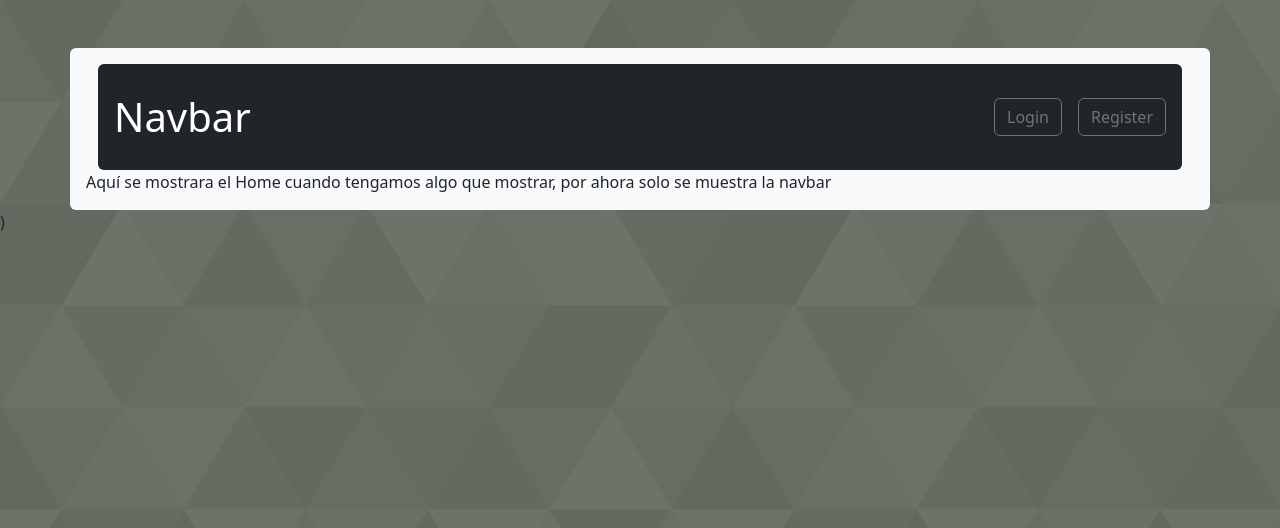
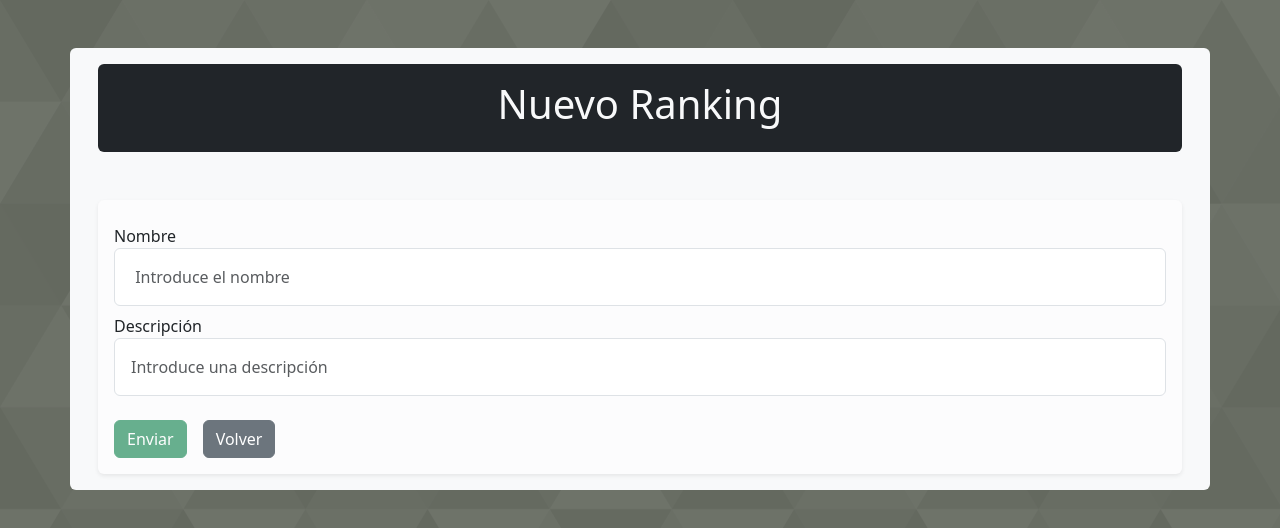
Before and after one commit to let-s-rol/Gamifica-front, an Angular app in the folder Frontend/: page /newRanking in a window 1280 px wide. Before the commit this address led to /. Shown: the top 528 px of the page. Built offline with nearby package versions, Linux system fonts and the light colour scheme.

Commit message:
Dale da, form

```diff
--- a/Frontend/src/app/app-routing/app-routing.module.ts
+++ b/Frontend/src/app/app-routing/app-routing.module.ts
@@ -9,6 +9,7 @@ import { RegisterComponent } from '../register/register.component';
 import { PendentUserComponent } from '../pendent-user/pendent-user.component';
 import { ShowRankingComponent } from '../ranking/show-ranking/show-ranking.component';
 import { TareasTeacherComponent } from '../ranking/show-ranking/tareas-teacher/tareas-teacher.component';
+import { NewRankingComponent } from '../ranking/show-ranking/new-ranking/new-ranking.component';
 
 const routes: Routes = [
   { path: '', component: HomeComponent },
@@ -18,6 +19,7 @@ const routes: Routes = [
   { path: 'login', component: LoginComponent },
   { path: 'register', component: RegisterComponent},
   { path: 'pendentList', component: PendentUserComponent},
+  { path: 'newRanking', component: NewRankingComponent},
   { path: '**', redirectTo: '/', pathMatch: 'full' },
 ];
 
--- a/Frontend/src/app/app.module.ts
+++ b/Frontend/src/app/app.module.ts
@@ -19,6 +19,7 @@ import { TeacherRankingListComponent } from './ranking/teacher-ranking-list/teac
 import { PendentUserComponent } from './pendent-user/pendent-user.component';
 import { TareasAlumnosComponent } from './ranking/show-ranking/tareas-alumnos/tareas-alumnos.component';
 import { TareasTeacherComponent } from './ranking/show-ranking/tareas-teacher/tareas-teacher.component';
+import { NewRankingComponent } from './ranking/show-ranking/new-ranking/new-ranking.component';
 
 @NgModule({
   declarations: [
@@ -34,6 +35,7 @@ import { TareasTeacherComponent } from './ranking/show-ranking/tareas-teacher/ta
     PendentUserComponent,
     TareasAlumnosComponent,
     TareasTeacherComponent,
+    NewRankingComponent,
   ],
   imports: [
     HttpClientModule,
--- /dev/null
+++ b/Frontend/src/app/ranking/show-ranking/new-ranking/new-ranking.component.html
@@ -0,0 +1,50 @@
+<!-- Crear tarea -->
+
+<!-- TODO hacer nueva tarea cuando brayan me diga que pasa de informacion -->
+
+<div class="container bg-light mt-5 p-3 rounded">
+    <div class="container">
+      <div class="p-3 bg-dark rounded mb-4">
+        <h1 class="text-light text-center">Nuevo Ranking</h1>
+      </div>
+
+      <div class="shadow-sm container bg-light-subtle mt-5 p-3 rounded">
+        <form novalidate [formGroup]="user" (submit)="send()">
+          <!--    Input nombre -->
+          <div class="mt-2 form-group">
+            <label for="name"> Nombre </label>
+            <input
+              type="text"
+              id="name"
+              class=".text-muted p-3 form-control"
+              formControlName="name"
+              placeholder=" Introduce el nombre"
+            />
+          </div>
+
+          <!--    Input Enunciado -->
+          <div class="mt-2 form-group">
+            <label for="task">Descripción </label>
+            <input
+              type="text"
+              id="task"
+              class=".text-muted p-3 form-control"
+              formControlName="task"
+              placeholder="Introduce una descripción"
+            />
+          </div>
+
+          <!--    botton de enviar-->
+          <div>
+            <br />
+            <button class="btn btn-success" [disabled]="user.invalid">
+              Enviar
+            </button>
+            <button [routerLink]="'/user'" class="btn ms-3 btn-secondary">
+              Volver
+            </button>
+          </div>
+        </form>
+      </div>
+    </div>
+  </div>
--- /dev/null
+++ b/Frontend/src/app/ranking/show-ranking/new-ranking/new-ranking.component.ts
@@ -0,0 +1,25 @@
+import { Component, OnInit } from '@angular/core';
+import { FormControl, FormGroup, Validators } from '@angular/forms';
+
+@Component({
+  selector: 'app-new-ranking',
+  templateUrl: './new-ranking.component.html',
+  styleUrls: ['./new-ranking.component.css']
+})
+export class NewRankingComponent implements OnInit {
+
+  user!: FormGroup;
+  constructor() {
+    this.user = new FormGroup({
+      name: new FormControl('', [Validators.required, Validators.minLength(3)]),
+      task: new FormControl('', [Validators.required, Validators.minLength(3)]),
+    });
+  }
+
+  send() {
+    // TODO Hacer enlace y que guarde el enunciado
+
+  }
+
+  ngOnInit(): void { }
+}
--- a/Frontend/src/app/ranking/show-ranking/show-ranking.component.ts
+++ b/Frontend/src/app/ranking/show-ranking/show-ranking.component.ts
@@ -1,6 +1,6 @@
 import { Component, Inject, OnInit } from '@angular/core';
 import { Ranking } from 'src/app/inferfaces/Ranking';
-import { SharedService } from 'src/app/services/shared/shared.service';
+
 
 
 @Component({
@@ -12,7 +12,7 @@ export class ShowRankingComponent implements OnInit {
   ranking!: Ranking[];
   rankingName:string= "Daw2";
 
-  constructor(@Inject(SharedService) private sharedService: SharedService) {
+  constructor() {
     const rankingListJSON: string = `{
       "users": [
         {
--- a/Frontend/src/app/ranking/teacher-ranking-list/teacher-ranking-list.component.html
+++ b/Frontend/src/app/ranking/teacher-ranking-list/teacher-ranking-list.component.html
@@ -44,6 +44,6 @@
   </div>
 
   <!-- TODO CRear ranking -->
-  <button type="submit" class="btn p-2 m-4 btn-primary">Crear ranking</button>
+  <button [routerLink]="'/newRanking'" type="submit" class="btn p-2 m-4 btn-primary">Crear Ranking</button>
   <button [routerLink]="'/pendentList'" type="submit" class="btn p-2 btn-warning">Alumnos pendientes</button>
 </div>
--- a/Frontend/src/app/services/users/users.service.ts
+++ b/Frontend/src/app/services/users/users.service.ts
@@ -18,7 +18,7 @@ export class UsersService {
 
     const headers = {
       'Content-Type': 'application/json',
-      'Authorization': 'Bearer ' + localStorage.getItem('acces_token')
+      'Authorization': 'Bearer ' + localStorage.getItem('access_token')
   };
     return this._http.get<User[]>(this.Url + 'user', { headers, withCredentials: true }).pipe(
 
--- a/Frontend/src/app/user-panel/user-panel.component.html
+++ b/Frontend/src/app/user-panel/user-panel.component.html
@@ -1,22 +1,14 @@
 <div class="shadow-sm container bg-light-subtle mt-5 p-3 rounded">
-  <h1 class="text-dark text-center">Tu Cuenta
+  <h1 class="text-dark text-center">Tu cuenta
 
 
   </h1>
   <div class="container-sm">
     <form class="flex" novalidate [formGroup]="user" (submit)="send()">
-      <div
-        style="width: 100ch"
-        class="shadow-sm p-3 m-1 mb-5 bg-body-tertiary rounded"
-      >
+      <div style="width: 100ch" class="shadow-sm p-3 m-1 mb-5 bg-body-tertiary rounded">
         <div class="" *ngFor="let eq of usersList">
           <div class="d-flex justify-content-center">
-            <img
-              class=""
-              style="width: 200px; height: 200px"
-              src="{{ eq.img }}"
-              alt="user Photo"
-            />
+            <img class="" style="width: 200px; height: 200px" src="{{ eq.img }}" alt="user Photo" />
           </div>
 
           <div class="">
@@ -34,12 +26,9 @@
         </div>
       </div>
 
-      <div
-        style="width: 100ch"
-        class="shadow-sm p-3 m-1 mb-5 bg-body-tertiary rounded"
-      >
-        <div *ngFor="let eq of usersList">
-          <div *ngIf="eq.school !== null">
+      <div style="width: 100ch" class="shadow-sm p-3 m-1 mb-5 bg-body-tertiary rounded">
+        <div *ngFor="let eq of usersListX">
+          <div >
             <table class="mt-3 table table-striped table-secondary">
               <!-- TODO, pasar esto a formulario y dejar editar los valores que de foto correo y contraseña -->
               <tbody>
@@ -71,22 +60,16 @@
     </form>
 
     <!-- Alumnos -->
-    <div *ngFor="let eq of usersList">
-      <div
-        *ngIf="eq.rol == 'student'"
-        class="shadow-sm p-3 m-1 mb-5 bg-body-tertiary rounded"
-      >
+    <div *ngFor="let eq of usersListX">
+      <div *ngIf="eq.rol == 'student'" class="shadow-sm p-3 m-1 mb-5 bg-body-tertiary rounded">
         <div style="height: 250px; margin: auto">
-          <app-ranking-list  [userInput]="usersList"></app-ranking-list>
+          <app-ranking-list [userInput]="usersList"></app-ranking-list>
         </div>
       </div>
     </div>
 
-    <div *ngFor="let eq of usersList">
-      <div
-        *ngIf="eq.rol == 'teacher'"
-        class="shadow-sm p-3 m-1 mb-5 bg-body-tertiary rounded"
-      >
+    <div *ngFor="let eq of usersListX">
+      <div *ngIf="eq.rol == 'teacher'" class="shadow-sm p-3 m-1 mb-5 bg-body-tertiary rounded">
         <div style="height: 250px; margin: auto">
           <app-teacher-ranking-list></app-teacher-ranking-list>
         </div>
@@ -94,7 +77,7 @@
     </div>
 
     <button class="btn p-3 m-3 btn-secondary" ng>
-      <a [routerLink]="['/']" class="nav-link"> Volver al Home? </a>
+      <a [routerLink]="['/']" class="nav-link"> ¿Volver al Home? </a>
     </button>
   </div>
 </div>
--- a/Frontend/src/app/user-panel/user-panel.component.ts
+++ b/Frontend/src/app/user-panel/user-panel.component.ts
@@ -14,7 +14,8 @@
   export class UserPanelComponent implements OnInit {
     userId: number = 1;
     user: FormGroup;
-    usersList!: User[];
+    usersList: User[] = [];
+    usersListX: User[] = [];
     isTeacher: boolean = false;
     // rol: string;
 
@@ -66,10 +67,14 @@
 
 
     ngOnInit(): void {
-      this.userService.getUser().subscribe (users => {
-        this.usersList = users;
-        console.log(this.usersList);
-    });
+      this.userService.getUser().subscribe({
+        next: (user: User) => {
+          this.usersListX.push(user);
+
+          console.log(this.usersListX);
+        },
+        error: error => window.alert(error)
+      });
   }
 
 }
```
Also changed, not shown: Frontend/src/app/ranking/show-ranking/new-ranking/new-ranking.component.css (added), 1 other file (tests, documents, lock files or other folders).
